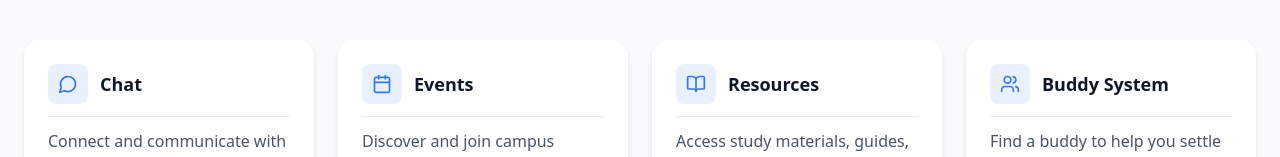
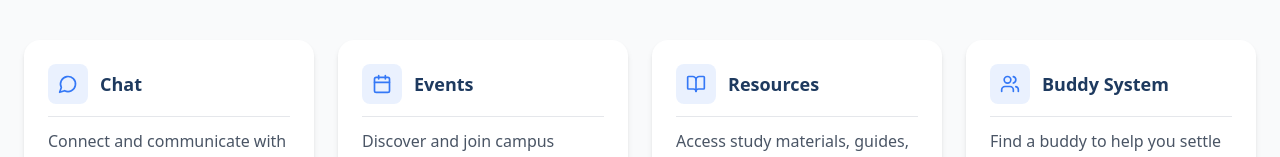
Before and after one commit to gulshair12/campus-connect-frontend, a Next.js app: page /about in a window 1280 px wide. Shown: the part 1154-1311 px from the top of the page. Built offline with nearby package versions, Linux system fonts and the light colour scheme.

Commit message:
about cards color set

```diff
--- a/components/sections/about/AboutFeaturesSection.tsx
+++ b/components/sections/about/AboutFeaturesSection.tsx
@@ -44,7 +44,7 @@ export function AboutFeaturesSection() {
                 <div className="flex h-10 w-10 shrink-0 items-center justify-center rounded-lg bg-[#3478F6]/10 text-[#3478F6]">
                   <Icon className="h-5 w-5" />
                 </div>
-                <h3 className="text-lg font-bold text-gray-900">{title}</h3>
+                <h3 className="text-lg font-bold text-[#1e3a5f]">{title}</h3>
               </div>
               <p className="mt-3 text-gray-600">{description}</p>
             </Card>
```
